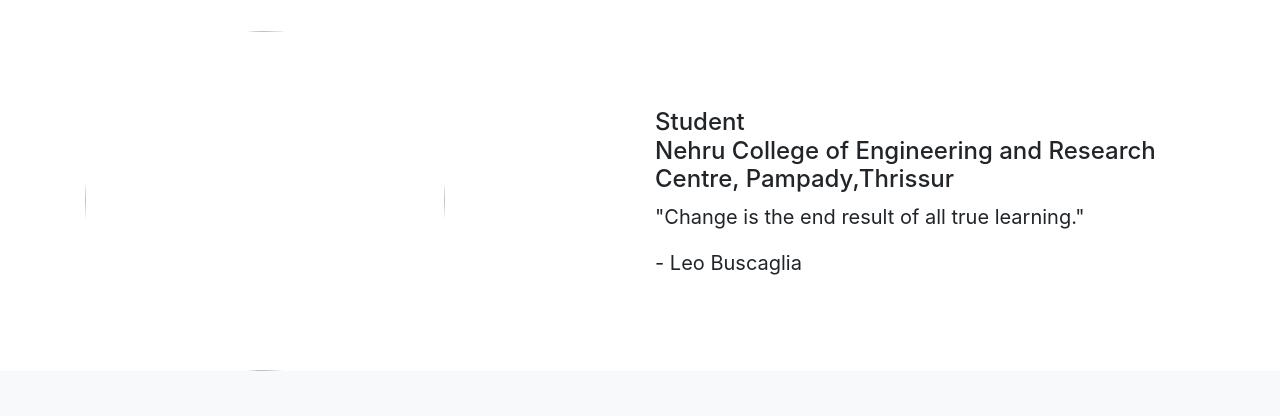
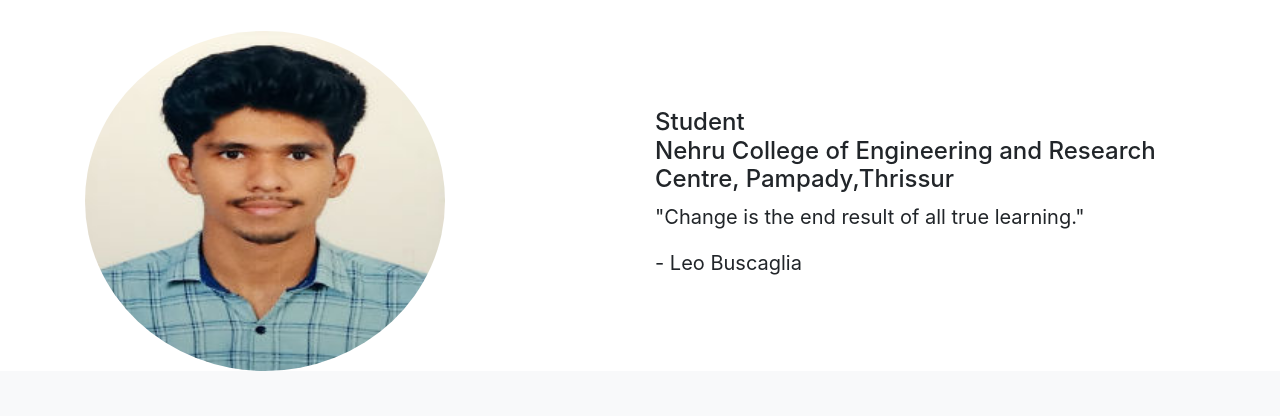
Before and after one commit to harikrishnan-developer/Harikrishnan-Portfolio, a plain HTML site: page index.html in a window 1280 px wide. Shown: the part 81-497 px from the top of the page. Drawn offline with nearby package versions, Linux system fonts and the light colour scheme.

Commit message:
Update index.html

```diff
--- a/index.html
+++ b/index.html
@@ -55,7 +55,7 @@
         <div class="container">
             <div class="row align-items-center" >
                 <div class="col-md-6">
-                  <img src="./imagess/hari.jpg" alt=""
+                  <img src="./imagess/imresizer-1707493455503.jpeg" alt=""
                    class="  img-fluid rounded-circle " style="width:360px;height:340px">
 
                 </div>
```
